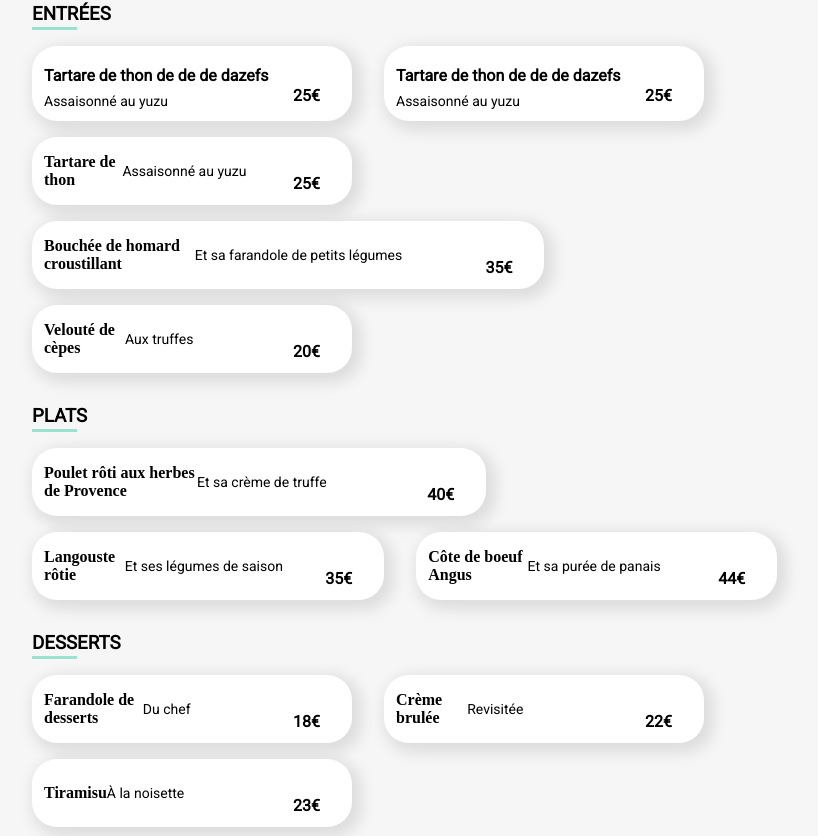
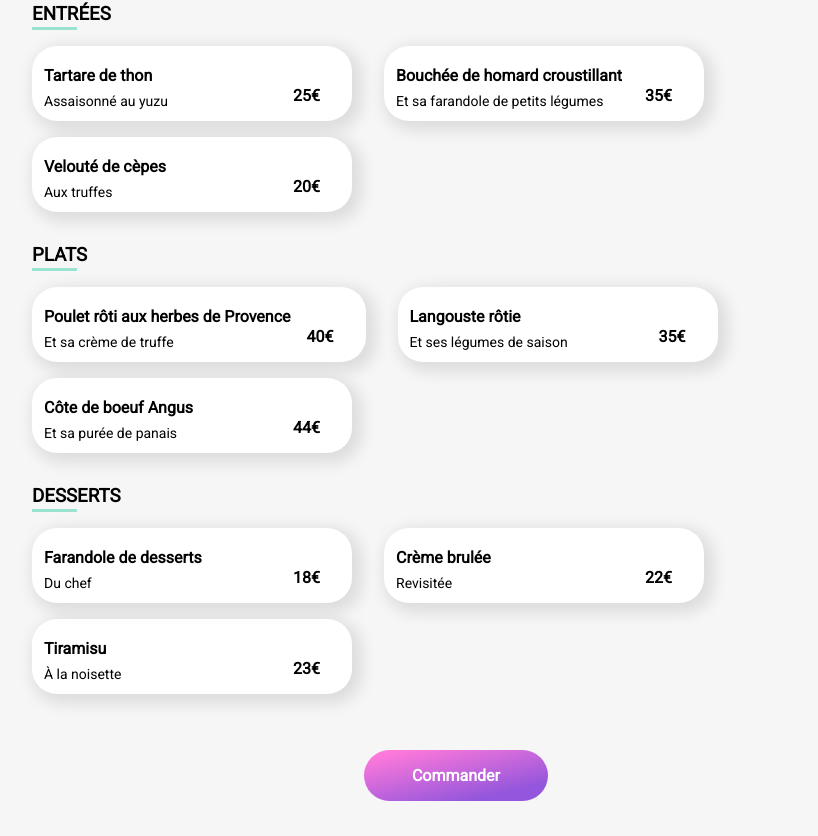
Before and after one commit to alexis77360/ohmyfood, a website: page menu-le-delice-des-sens.html in a window 1280 px wide. Shown: the part 584-1420 px from the top of the page, without its empty margins (184-1002 px from the left). Drawn offline with Linux system fonts and the light colour scheme; a web font is replaced by a local one.

Commit message:
integration delice

```diff
--- a/menu-le-delice-des-sens.html
+++ b/menu-le-delice-des-sens.html
@@ -52,13 +52,13 @@
                 <div class="flex-menu">
 
 
-                    <!-- !? Test -->
+                    <!-- !! Card Food finale -->
 
                     <div class="  food__card">
                         <div class="food__flex">
                             <div class="food__wrapper-text">
 
-                                        <p class="food__titre">Tartare de thon de de de dazefs</p>
+                                <p class="food__titre">Tartare de thon</p>
 
                                 <div class="food_texte">
                                     <p>Assaisonné au yuzu</p>
@@ -72,21 +72,26 @@
                     </div>
 
 
-                        <!-- !? Test Card food -->
+                    <!-- ! Fin Card food finale -->
 
-                                        <!-- !? Test -->
+
+
+                    <!-- !! Card Food finale -->
 
                     <div class="  food__card">
                         <div class="food__flex">
                             <div class="food__wrapper-text">
 
-                                                        <p class="food__titre">Tartare de thon de de de dazefs</p>
+                                <p class="food__titre">Bouchée de homard croustillant
+
+                                </p>
 
                                 <div class="food_texte">
-                                                        <p>Assaisonné au yuzu</p>
+                                    <p>Et sa farandole de petits légumes
+                                    </p>
                                 </div>
                             </div>
-                                                <div class="food__price">25€</div>
+                            <div class="food__price">35€</div>
                         </div>
                         <div class="validation__box">
                             <i class="fas fa-check-circle"></i>
@@ -94,51 +99,33 @@
                     </div>
 
 
-                                        <!-- !? Test Card food -->
+                    <!-- ! Fin Card food finale -->
 
-                        <!-- ! Card food -->
 
-                        <div class="food__card">
-                            <h4 class="food__titre">Tartare de thon
-                            </h4>
+                    <!-- !! Card Food finale -->
 
+                    <div class="  food__card">
                         <div class="food__flex">
-                                <p>Assaisonné au yuzu
+                            <div class="food__wrapper-text">
+
+                                <p class="food__titre">Velouté de cèpes
                                 </p>
-                                <div class="food__price">25€</div>
+
+                                <div class="food_texte">
+                                    <p>Aux truffes
+                                    </p>
+                                </div>
+                            </div>
+                            <div class="food__price">20€</div>
+                        </div>
+                        <div class="validation__box">
+                            <i class="fas fa-check-circle"></i>
+                        </div>
                     </div>
 
-                        </div>
 
-                        <!-- ! fin Card food -->
+                    <!-- ! Fin Card food finale -->
 
-                        <div class="food__card">
-                            <h4 class="food__titre">Bouchée de homard croustillant
-                            </h4>
-
-                            <div class="food__flex">
-                                <p>Et sa farandole de petits légumes
-                                </p>
-                                <div class="food__price">35€</div>
-                            </div>
-
-                        </div>
-
-                        <!-- ! fin Card food -->
-
-                        <div class="food__card">
-                            <h4 class="food__titre">Velouté de cèpes
-                            </h4>
-
-                            <div class="food__flex">
-                                <p>Aux truffes
-                                </p>
-                                <div class="food__price">20€</div>
-                            </div>
-
-                        </div>
-
-                        <!-- ! fin Card food -->
                 </div>
             </section>
             <!-- ? FIN Section food -->
@@ -148,50 +135,80 @@
             <section class="food food_2">
                 <h3>Plats</h3>
                 <div class="flex-menu">
+                    <!-- !! Card Food finale -->
 
-                    <!-- ! Card food -->
+                    <div class="  food__card">
+                        <div class="food__flex">
+                            <div class="food__wrapper-text">
 
-                    <div class="food__card">
-                        <h4 class="food__titre">Poulet rôti aux herbes de Provence
-                        </h4>
+                                <p class="food__titre">Poulet rôti aux herbes de Provence
+                                </p>
 
-                        <div class="food__flex">
+                                <div class="food_texte">
                                     <p>Et sa crème de truffe
                                     </p>
+                                </div>
+                            </div>
                             <div class="food__price">40€</div>
                         </div>
-
+                        <div class="validation__box">
+                            <i class="fas fa-check-circle"></i>
+                        </div>
                     </div>
 
-                    <!-- ! fin Card food -->
 
-                    <div class="food__card">
-                        <h4 class="food__titre">Langouste rôtie
-                        </h4>
+                    <!-- ! Fin Card food finale -->
 
+
+                    <!-- !! Card Food finale -->
+
+                    <div class="  food__card">
                         <div class="food__flex">
+                            <div class="food__wrapper-text">
+
+                                <p class="food__titre">Langouste rôtie
+                                </p>
+
+                                <div class="food_texte">
                                     <p>Et ses légumes de saison
                                     </p>
+                                </div>
+                            </div>
                             <div class="food__price">35€</div>
                         </div>
-
+                        <div class="validation__box">
+                            <i class="fas fa-check-circle"></i>
+                        </div>
                     </div>
 
-                    <!-- ! fin Card food -->
 
-                    <div class="food__card">
-                        <h4 class="food__titre">Côte de boeuf Angus
-                        </h4>
+                    <!-- ! Fin Card food finale -->
 
+
+                    <!-- !! Card Food finale -->
+
+                    <div class="  food__card">
                         <div class="food__flex">
+                            <div class="food__wrapper-text">
+
+                                <p class="food__titre">Côte de boeuf Angus
+                                </p>
+
+                                <div class="food_texte">
                                     <p>Et sa purée de panais
                                     </p>
+                                </div>
+                            </div>
                             <div class="food__price">44€</div>
                         </div>
-
+                        <div class="validation__box">
+                            <i class="fas fa-check-circle"></i>
+                        </div>
                     </div>
 
-                    <!-- ! fin Card food -->
+
+                    <!-- ! Fin Card food finale -->
+
                 </div>
             </section>
             <!-- ? FIN Section food -->
@@ -202,49 +219,80 @@
                 <h3>Desserts</h3>
                 <div class="flex-menu">
 
-                    <!-- ! Card food -->
+                    <!-- !! Card Food finale -->
 
-                    <div class="food__card">
-                        <h4 class="food__titre">Farandole de desserts
-                        </h4>
+                    <div class="  food__card">
+                        <div class="food__flex">
+                            <div class="food__wrapper-text">
 
-                        <div class="food__flex">
+                                <p class="food__titre">Farandole de desserts
+                                </p>
+
+                                <div class="food_texte">
                                     <p>Du chef
                                     </p>
-                            <div class="food__price">18€</div>
+                                </div>
+                            </div>
+                            <div class="food__price">18€
+                            </div>
+                        </div>
+                        <div class="validation__box">
+                            <i class="fas fa-check-circle"></i>
+                        </div>
                     </div>
 
+
+                    <!-- ! Fin Card food finale -->
+
+
+                    <!-- !! Card Food finale -->
+
+                    <div class="  food__card">
+                        <div class="food__flex">
+                            <div class="food__wrapper-text">
+
+                                <p class="food__titre">Crème brulée
+                                </p>
+
+                                <div class="food_texte">
+                                    <p>Revisitée</p>
+                                </div>
+                            </div>
+                            <div class="food__price">22€
+                            </div>
+                        </div>
+                        <div class="validation__box">
+                            <i class="fas fa-check-circle"></i>
+                        </div>
                     </div>
 
-                    <!-- ! fin Card food -->
 
-                    <div class="food__card">
-                        <h4 class="food__titre">Crème brulée
-                        </h4>
+                    <!-- ! Fin Card food finale -->
 
+                    <!-- !! Card Food finale -->
+
+                    <div class="  food__card">
                         <div class="food__flex">
-                            <p>Revisitée
+                            <div class="food__wrapper-text">
+
+                                <p class="food__titre">Tiramisu
                                 </p>
-                            <div class="food__price">22€</div>
+
+                                <div class="food_texte">
+                                    <p>À la noisette
+                                    </p>
+                                </div>
+                            </div>
+                            <div class="food__price">23€</div>
+                        </div>
+                        <div class="validation__box">
+                            <i class="fas fa-check-circle"></i>
+                        </div>
                     </div>
 
-                    </div>
 
-                    <!-- ! fin Card food -->
+                    <!-- ! Fin Card food finale -->
 
-                    <div class="food__card">
-                        <h4 class="food__titre">Tiramisu
-                        </h4>
-
-                        <div class="food__flex">
-                            <p>À la noisette
-                            </p>
-                            <div class="food__price">23€</div>
-                        </div>
-
-                    </div>
-
-                    <!-- ! fin Card food -->
                 </div>
             </section>
             <!-- ? FIN Section food -->
```
Lines whose indentation alone changed are shown as unchanged.
